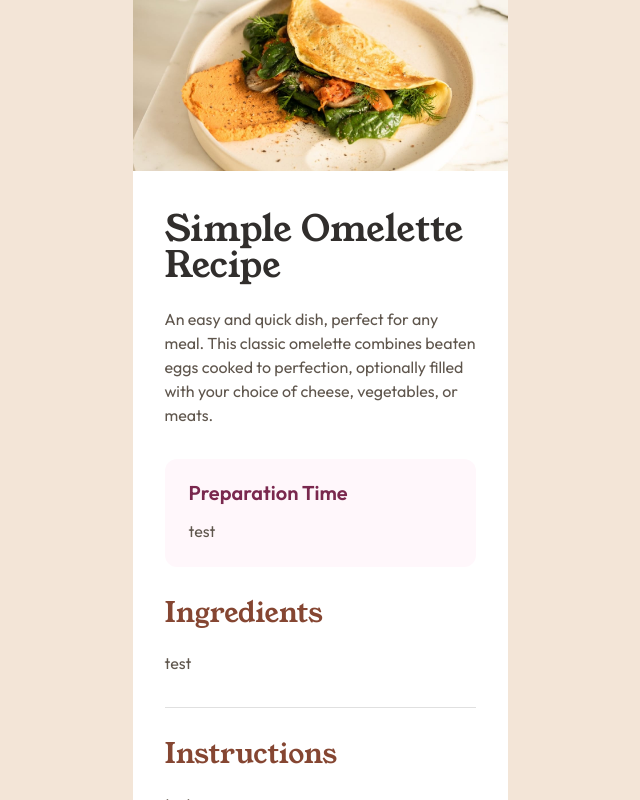
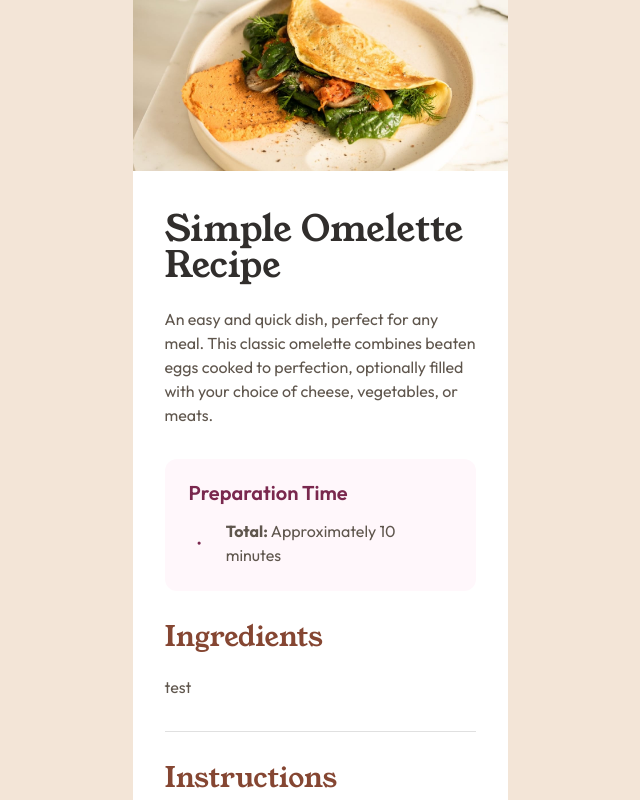
Before and after one commit to haipinggong/recipe-page, a React (Vite) app: page / in a window 1280 px wide. Shown: the top 800 px of the page, without its empty margins (320-960 px from the left). Built offline with nearby package versions, Linux system fonts and the light colour scheme.

Commit message:
Add description component

```diff
--- /dev/null
+++ b/src/components/Bullet/Bullet.styles.ts
@@ -0,0 +1,13 @@
+import type { SxProps, Theme } from "@mui/material";
+
+interface StyleProps {
+  [key: string]: SxProps<Theme>;
+}
+
+export const styles: StyleProps = {
+  bullet: {
+    marginRight: 1,
+  },
+};
+
+export default styles;
--- /dev/null
+++ b/src/components/Bullet/Bullet.tsx
@@ -0,0 +1,12 @@
+import Typography from "@mui/material/Typography";
+import styles from "./Bullet.styles";
+
+export interface Props {
+  color: string;
+}
+
+export const Bullet = ({ color }: Props) => {
+  return <Typography sx={{ ...styles.bullet, color }}>•</Typography>;
+};
+
+export default Bullet;
--- /dev/null
+++ b/src/components/LabeledDescription/LabeledDescription.styles.ts
@@ -0,0 +1,13 @@
+import type { SxProps, Theme } from "@mui/material";
+
+interface StyleProps {
+  [key: string]: SxProps<Theme>;
+}
+
+export const styles: StyleProps = {
+  label: (theme) => ({
+    fontWeight: theme.typography.fontWeightBold,
+  }),
+};
+
+export default styles;
--- /dev/null
+++ b/src/components/LabeledDescription/LabeledDescription.tsx
@@ -0,0 +1,21 @@
+import Typography from "@mui/material/Typography";
+
+import styles from "./LabeledDescription.styles";
+
+export interface Props {
+  label: string;
+  description: string;
+}
+
+export const LabeledDescription = ({ label, description }: Props) => {
+  return (
+    <Typography>
+      <Typography component="span" sx={styles.label}>
+        {`${label}: `}
+      </Typography>
+      {description}
+    </Typography>
+  );
+};
+
+export default LabeledDescription;
--- a/src/components/PreparationTime/PreparationTime.styles.ts
+++ b/src/components/PreparationTime/PreparationTime.styles.ts
@@ -16,6 +16,10 @@ export const styles: StyleProps = {
   title: (theme) => ({
     color: theme.palette.rose.main,
   }),
+  descriptionItem: {
+    paddingLeft: 1,
+    gap: 2,
+  },
 };
 
 export default styles;
--- a/src/components/PreparationTime/PreparationTime.tsx
+++ b/src/components/PreparationTime/PreparationTime.tsx
@@ -1,19 +1,32 @@
-import React from "react";
 import Box from "@mui/material/Box";
-import { Typography } from "@mui/material";
+import Typography from "@mui/material/Typography";
+import List from "@mui/material/List";
+import ListItem from "@mui/material/ListItem";
+
+import { useTheme } from "@mui/material/styles";
+
+import LabeledDescription from "../LabeledDescription/LabeledDescription";
+import Bullet from "../Bullet/Bullet";
+
 import styles from "./PreparationTime.styles";
 
-export interface Props {
-  content: React.ReactNode;
-}
+import recipe from "../../data/recipe.json";
 
-export const PreparationTime = ({ content }: Props) => {
+export const PreparationTime = () => {
+  const theme = useTheme();
+  const [preparationTime] = recipe.preparationTime;
+
   return (
     <Box component="section" sx={styles.main}>
       <Typography variant="h3" component="h2" sx={styles.title}>
         Preparation Time
       </Typography>
-      <Typography>{content}</Typography>
+      <List disablePadding>
+        <ListItem disablePadding sx={styles.descriptionItem}>
+          <Bullet color={theme.palette.rose.main} />
+          <LabeledDescription {...preparationTime} />
+        </ListItem>
+      </List>
     </Box>
   );
 };
--- a/src/data/recipe.json
+++ b/src/data/recipe.json
@@ -4,15 +4,15 @@
   "preparationTime": [
     {
       "label": "Total",
-      "value": "Approximately 10 minutes"
+      "description": "Approximately 10 minutes"
     },
     {
       "label": "Preparation",
-      "value": "5 minutes"
+      "description": "5 minutes"
     },
     {
       "label": "Cooking",
-      "value": "5 minutes"
+      "description": "5 minutes"
     }
   ],
   "ingredients": [
```
